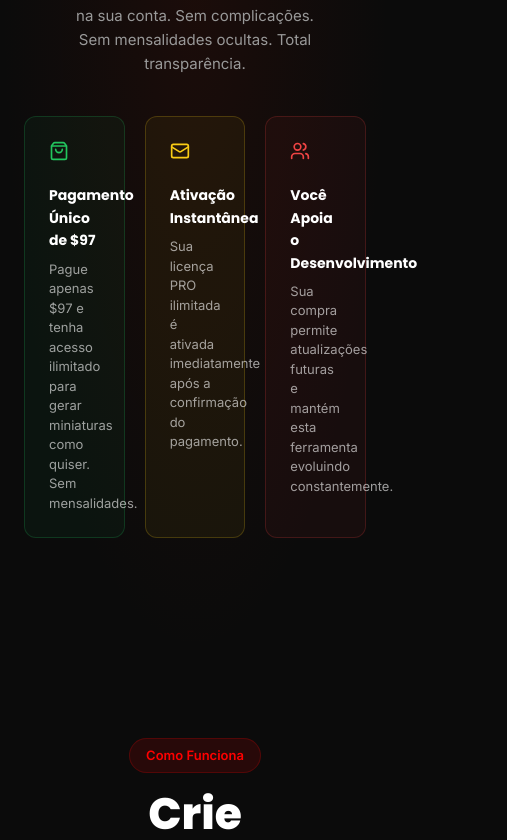
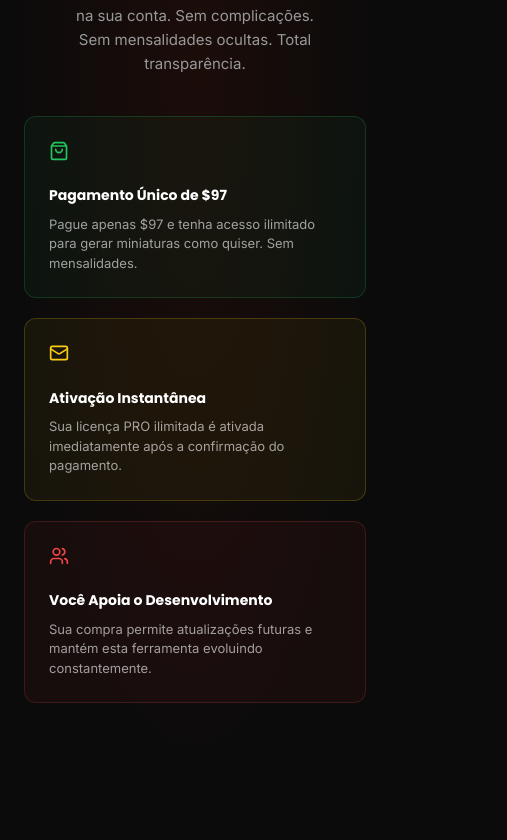
Before and after one commit to silvajeanderson165-creator/thumbnail-forge, a React (Vite) app: page / in a window 390 px wide. Shown: the part 2044-2884 px from the top of the page, 507 px wide, since content can reach past the window. Built offline with nearby package versions, Linux system fonts and the light colour scheme.

Commit message:
chore: save pending changes and fix .gitignore

```diff
--- a/src/App.jsx
+++ b/src/App.jsx
@@ -223,13 +223,7 @@ function App() {
             Adquira agora por um preço especial de lançamento e receba o <strong style={{color: 'var(--primary-yellow)'}}>modelo PRO ilimitado</strong> diretamente na sua conta. Sem complicações. Sem mensalidades ocultas. Total transparência.
           </p>
 
-          <div className="payment-features-grid" style={{
-            display: 'grid',
-            gridTemplateColumns: 'minmax(0, 1fr) minmax(0, 1fr) minmax(0, 1fr)',
-            gap: '20px',
-            textAlign: 'left',
-            marginBottom: '40px'
-          }}>
+          <div className="payment-features-grid">
             <div className="feature-card" style={{background: 'rgba(34, 197, 94, 0.05)', border: '1px solid rgba(34, 197, 94, 0.2)', padding: '24px', borderRadius: '12px'}}>
               <ShoppingBag size={20} color="#22c55e" style={{marginBottom: '16px'}} />
               <h4 style={{color: '#fff', fontSize: '14px', marginBottom: '8px', fontWeight: 'bold'}}>Pagamento Único de $97</h4>
@@ -440,9 +434,7 @@ function App() {
             Comece grátis, atualize quando estiver pronto. Sem<br/>assinaturas.
           </p>
 
-          <div className="pricing-grid-custom" style={{
-            display: 'grid', gridTemplateColumns: 'minmax(300px, 400px) minmax(300px, 450px)', gap: '24px', justifyContent: 'center', textAlign: 'left'
-          }}>
+          <div className="pricing-grid-custom">
             {/* Free */}
             <div className="pricing-card" style={{
               background: '#0a0a0a', border: '1px solid rgba(255,255,255,0.05)', borderRadius: '16px', padding: '40px'
@@ -478,7 +470,7 @@ function App() {
                 MAIS POPULARES
               </div>
               <div style={{display:'flex', alignItems:'center', gap:'8px', marginBottom:'24px'}}>
-                <Crown size={24} color="#FACC15" />
+                <Crown size={24} color="#FACC15" className="floating-icon" />
                 <h4 className="font-heading" style={{fontSize:'18px', color:'#fff', margin:0}}>PRÔ</h4>
               </div>
               <div className="pricing-price font-heading" style={{fontSize: '48px', color: '#fff'}}>R$ 97</div>
--- a/src/index.css
+++ b/src/index.css
@@ -960,8 +960,62 @@ button:hover, a:has(button):hover {
   .footer-grid {
     grid-template-columns: 1fr;
   }
+  .payment-features-grid {
+    grid-template-columns: 1fr !important;
+  }
+  .pricing-grid-custom {
+    display: flex !important;
+    flex-wrap: nowrap !important;
+    overflow-x: auto;
+    scroll-snap-type: x mandatory;
+    justify-content: flex-start !important;
+    margin: 0 -24px;
+    padding: 0 24px 20px;
+    gap: 16px !important;
+    scroll-padding: 24px;
+    -webkit-overflow-scrolling: touch;
+    scrollbar-width: none; /* Firefox */
+  }
+  .pricing-grid-custom::-webkit-scrollbar {
+    display: none; /* Chrome/Safari */
+  }
+  .pricing-grid-custom .pricing-card {
+    min-width: 85vw;
+    scroll-snap-align: center;
+    flex-shrink: 0;
+  }
+  .pricing-grid-custom .pricing-card.pro {
+    order: -1; /* Centered initially */
+  }
   .stats-row {
     flex-wrap: wrap;
     gap: 20px;
   }
 }
+
+/* Custom Grid Utility Classes */
+.payment-features-grid {
+  display: grid;
+  grid-template-columns: minmax(0, 1fr) minmax(0, 1fr) minmax(0, 1fr);
+  gap: 20px;
+  text-align: left;
+  margin-bottom: 40px;
+}
+
+  .pricing-grid-custom {
+  display: grid;
+  grid-template-columns: minmax(300px, 400px) minmax(300px, 450px);
+  gap: 24px;
+  justify-content: center;
+  text-align: left;
+}
+
+/* Floating Icon Animation */
+@keyframes float {
+  0% { transform: translateY(0px); }
+  50% { transform: translateY(-8px); }
+  100% { transform: translateY(0px); }
+}
+.floating-icon {
+  animation: float 2.5s ease-in-out infinite;
+}
```
Also changed, not shown: 1 other file (tests, documents, lock files or other folders).
